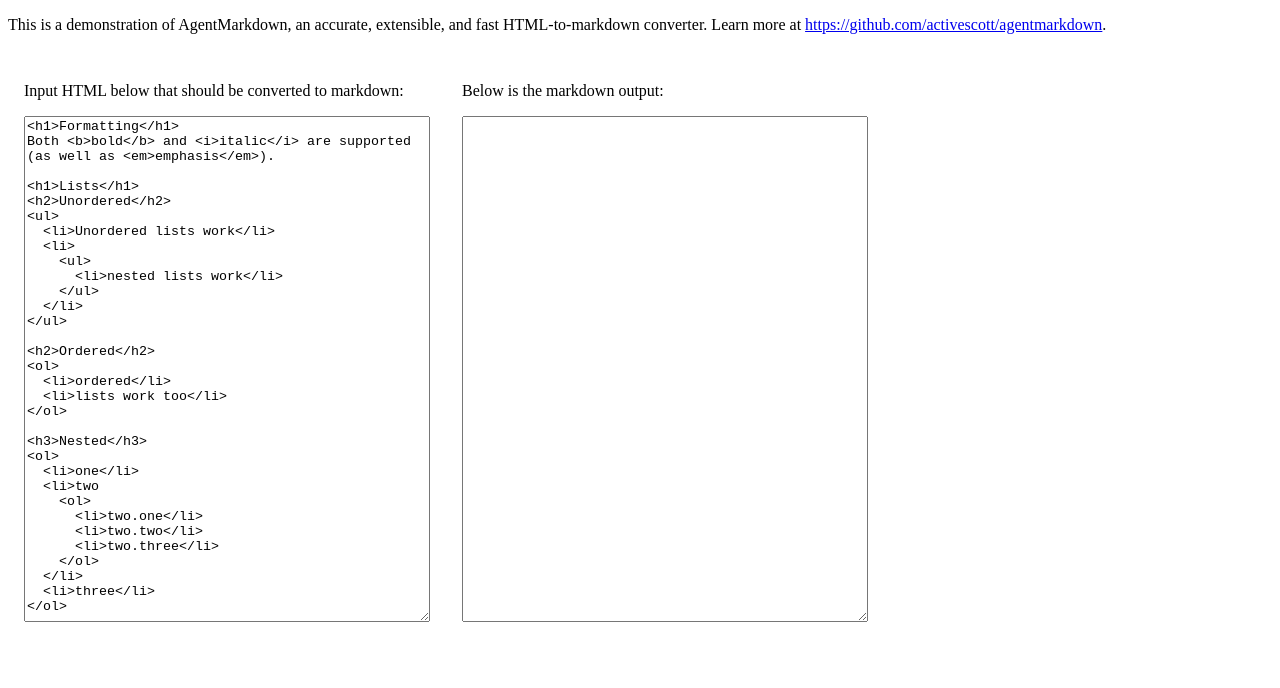
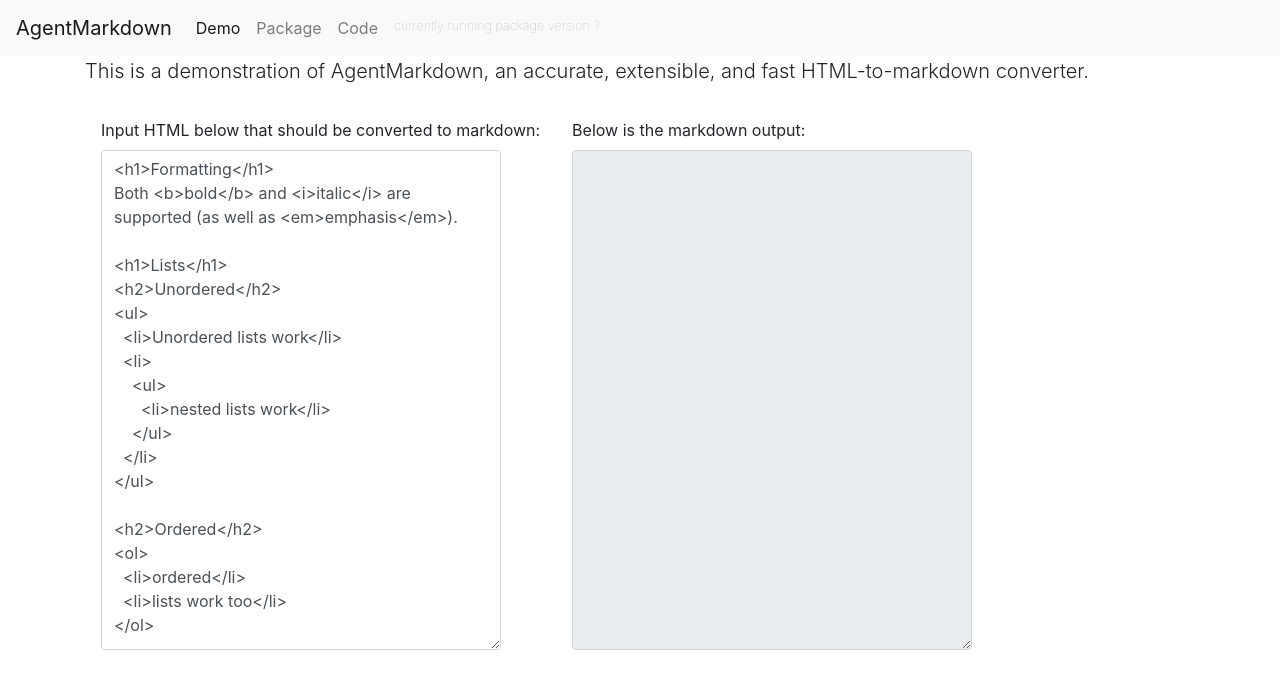
Before and after one commit to activescott/agentmarkdown, a website: page example/index.html in a window 1280 px wide. Drawn offline with nearby package versions, Linux system fonts and the light colour scheme.

Commit message:
fix(example): live demo cleanup * closes #35

```diff
--- a/example/index.html
+++ b/example/index.html
@@ -3,7 +3,29 @@
   <head>
     <meta charset="utf-8" />
     <script src="main.js" async="true" type="module"></script>
-
+    <!-- bootstrap https://getbootstrap.com/docs/4.3/getting-started/download/ -->
+    <link
+      rel="stylesheet"
+      href="https://stackpath.bootstrapcdn.com/bootstrap/4.3.1/css/bootstrap.min.css"
+      integrity="sha384-ggOyR0iXCbMQv3Xipma34MD+dH/1fQ784/j6cY/iJTQUOhcWr7x9JvoRxT2MZw1T"
+      crossorigin="anonymous"
+    />
+    <script
+      src="https://code.jquery.com/jquery-3.3.1.slim.min.js"
+      integrity="sha384-q8i/X+965DzO0rT7abK41JStQIAqVgRVzpbzo5smXKp4YfRvH+8abtTE1Pi6jizo"
+      crossorigin="anonymous"
+    ></script>
+    <script
+      src="https://cdnjs.cloudflare.com/ajax/libs/popper.js/1.14.7/umd/popper.min.js"
+      integrity="sha384-UO2eT0CpHqdSJQ6hJty5KVphtPhzWj9WO1clHTMGa3JDZwrnQq4sF86dIHNDz0W1"
+      crossorigin="anonymous"
+    ></script>
+    <script
+      src="https://stackpath.bootstrapcdn.com/bootstrap/4.3.1/js/bootstrap.min.js"
+      integrity="sha384-JjSmVgyd0p3pXB1rRibZUAYoIIy6OrQ6VrjIEaFf/nJGzIxFDsf4x0xIM+B07jRM"
+      crossorigin="anonymous"
+    ></script>
+    <!-- /bootstrap -->
     <style>
       .panel {
         float: left;
@@ -16,16 +38,66 @@
     </style>
   </head>
   <body>
-    <p>
-      This is a demonstration of AgentMarkdown, an accurate, extensible, and
-      fast HTML-to-markdown converter. Learn more at
-      <a href="https://github.com/activescott/agentmarkdown"
-        >https://github.com/activescott/agentmarkdown</a
-      >.
-    </p>
-    <div id="input" class="panel input">
-      <p>Input HTML below that should be converted to markdown:</p>
-      <textarea id="html" class="content" placeholder="Enter html here">
+    <nav class="navbar navbar-expand-lg navbar-light bg-light">
+      <a class="navbar-brand" href="#">AgentMarkdown</a>
+      <button
+        class="navbar-toggler"
+        type="button"
+        data-toggle="collapse"
+        data-target="#navbarSupportedContent"
+        aria-controls="navbarSupportedContent"
+        aria-expanded="false"
+        aria-label="Toggle navigation"
+      >
+        <span class="navbar-toggler-icon"></span>
+      </button>
+      <div class="collapse navbar-collapse" id="navbarSupportedContent">
+        <ul class="navbar-nav mr-auto">
+          <li class="nav-item active">
+            <a class="nav-link" href="#"
+              >Demo <span class="sr-only">(current)</span></a
+            >
+          </li>
+          <li class="nav-item">
+            <a
+              class="nav-link"
+              href="https://www.npmjs.com/package/agentmarkdown"
+              >Package</a
+            >
+          </li>
+          <li class="nav-item">
+            <a
+              class="nav-link"
+              href="https://github.com/activescott/agentmarkdown"
+              >Code</a
+            >
+          </li>
+          <li class="nav-item">
+            <small
+              class="nav-link disabled font-weight-lighter"
+              aria-disabled="true"
+              >currently running package version
+              <span id="pkg-version">?</span></small
+            >
+          </li>
+        </ul>
+      </div>
+    </nav>
+    <div class="container">
+      <p class="lead">
+        This is a demonstration of AgentMarkdown, an accurate, extensible, and
+        fast HTML-to-markdown converter.
+      </p>
+      <form>
+        <div id="input" class="panel input form-group">
+          <label for="html"
+            >Input HTML below that should be converted to markdown:</label
+          >
+          <textarea
+            id="html"
+            class="content form-control"
+            placeholder="Enter html here"
+          >
 <h1>Formatting</h1>
 Both <b>bold</b> and <i>italic</i> are supported (as well as <em>emphasis</em>).
 
@@ -58,11 +130,19 @@
   </li>
   <li>three</li>
 </ol>
-      </textarea>
-    </div>
-    <div id="output" class="panel output">
-      <p>Below is the markdown output:</p>
-      <textarea id="markdown" class="content" readonly="true"></textarea>
+          </textarea>
+        </div>
+      </form>
+      <form>
+        <div id="output" class="panel output form-group">
+          <label for="markdown">Below is the markdown output:</label>
+          <textarea
+            id="markdown"
+            class="content form-control"
+            readonly
+          ></textarea>
+        </div>
+      </form>
     </div>
   </body>
 </html>
```
Also changed, not shown: example/src/index.js (+6 -1 lines), .github/workflows/cicd.yml.
